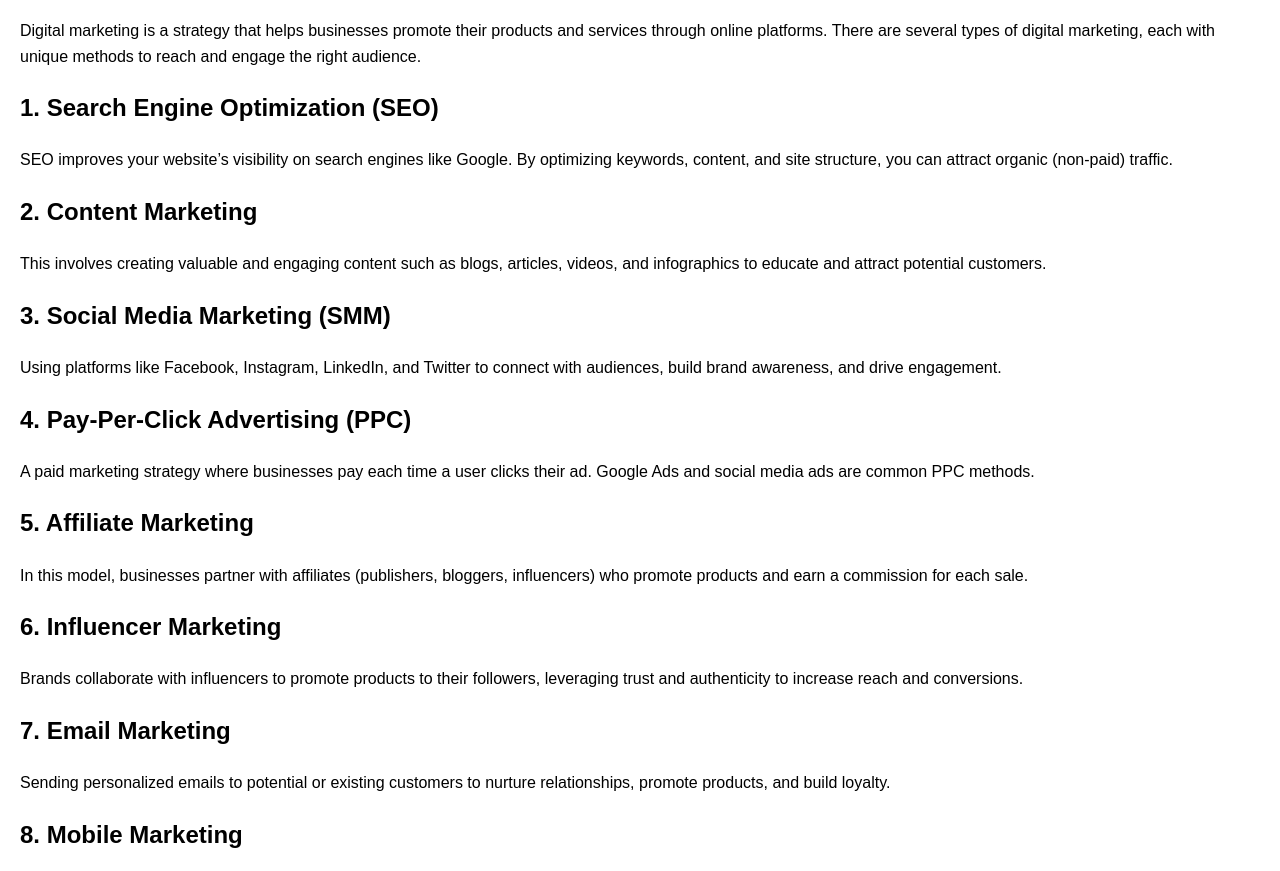
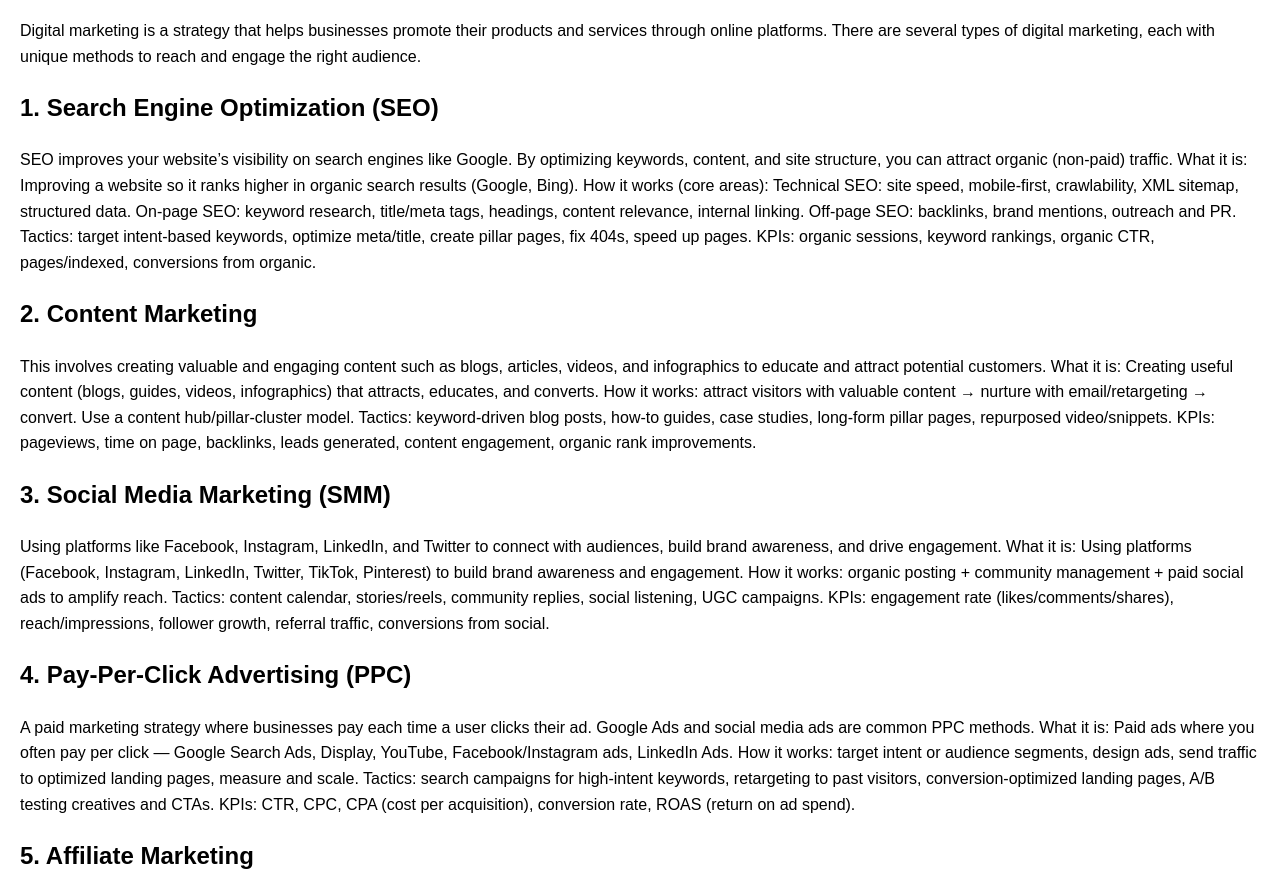
Before and after one commit to AnooshaAhmed-jpg/What-are-the-8-types-of-digital-marketing-strategy, a plain HTML site: page index.html in a window 1280 px wide. Shown: the part 76-947 px from the top of the page. Drawn offline with Linux system fonts and the light colour scheme.

Commit message:
Update index.html

```diff
--- a/index.html
+++ b/index.html
@@ -16,42 +16,82 @@
   <main>
     <section>
       <h2>1. Search Engine Optimization (SEO)</h2>
-      <p>SEO improves your website’s visibility on search engines like Google. By optimizing keywords, content, and site structure, you can attract organic (non-paid) traffic.</p>
+      <p>SEO improves your website’s visibility on search engines like Google. By optimizing keywords, content, and site structure, you can attract organic (non-paid) traffic.
+        What it is: Improving a website so it ranks higher in organic search results (Google, Bing).
+How it works (core areas):
+
+Technical SEO: site speed, mobile-first, crawlability, XML sitemap, structured data.
+
+On-page SEO: keyword research, title/meta tags, headings, content relevance, internal linking.
+
+Off-page SEO: backlinks, brand mentions, outreach and PR.
+Tactics: target intent-based keywords, optimize meta/title, create pillar pages, fix 404s, speed up pages.
+KPIs: organic sessions, keyword rankings, organic CTR, pages/indexed, conversions from organic.
+      </p>
     </section>
 
     <section>
       <h2>2. Content Marketing</h2>
-      <p>This involves creating valuable and engaging content such as blogs, articles, videos, and infographics to educate and attract potential customers.</p>
+      <p>This involves creating valuable and engaging content such as blogs, articles, videos, and infographics to educate and attract potential customers.
+      What it is: Creating useful content (blogs, guides, videos, infographics) that attracts, educates, and converts.
+How it works: attract visitors with valuable content → nurture with email/retargeting → convert. Use a content hub/pillar-cluster model.
+Tactics: keyword-driven blog posts, how-to guides, case studies, long-form pillar pages, repurposed video/snippets.
+KPIs: pageviews, time on page, backlinks, leads generated, content engagement, organic rank improvements.</p>
     </section>
 
     <section>
       <h2>3. Social Media Marketing (SMM)</h2>
-      <p>Using platforms like Facebook, Instagram, LinkedIn, and Twitter to connect with audiences, build brand awareness, and drive engagement.</p>
+      <p>Using platforms like Facebook, Instagram, LinkedIn, and Twitter to connect with audiences, build brand awareness, and drive engagement.
+      What it is: Using platforms (Facebook, Instagram, LinkedIn, Twitter, TikTok, Pinterest) to build brand awareness and engagement.
+How it works: organic posting + community management + paid social ads to amplify reach.
+Tactics: content calendar, stories/reels, community replies, social listening, UGC campaigns.
+KPIs: engagement rate (likes/comments/shares), reach/impressions, follower growth, referral traffic, conversions from social.</p>
     </section>
 
     <section>
       <h2>4. Pay-Per-Click Advertising (PPC)</h2>
-      <p>A paid marketing strategy where businesses pay each time a user clicks their ad. Google Ads and social media ads are common PPC methods.</p>
+      <p>A paid marketing strategy where businesses pay each time a user clicks their ad. Google Ads and social media ads are common PPC methods.
+      What it is: Paid ads where you often pay per click — Google Search Ads, Display, YouTube, Facebook/Instagram ads, LinkedIn Ads.
+How it works: target intent or audience segments, design ads, send traffic to optimized landing pages, measure and scale.
+Tactics: search campaigns for high-intent keywords, retargeting to past visitors, conversion-optimized landing pages, A/B testing creatives and CTAs.
+KPIs: CTR, CPC, CPA (cost per acquisition), conversion rate, ROAS (return on ad spend).</p>
     </section>
 
     <section>
       <h2>5. Affiliate Marketing</h2>
-      <p>In this model, businesses partner with affiliates (publishers, bloggers, influencers) who promote products and earn a commission for each sale.</p>
+      <p>In this model, businesses partner with affiliates (publishers, bloggers, influencers) who promote products and earn a commission for each sale.
+        What it is: Partners (affiliates) promote your product and earn a commission for referred sales or leads.
+How it works: you provide creatives/tracking links; affiliates drive traffic; you pay per sale or lead.
+Tactics: recruit high-quality affiliates, offer tiered commissions, provide tracking dashboards and creatives, monitor fraud.
+KPIs: affiliate-driven revenue, conversion rate, EPC (earnings per click), number of active affiliates.
+Best practice: make it easy for affiliates to promote (clear tracking + good creatives) and focus on quality, not just volume.</p>
     </section>
 
     <section>
       <h2>6. Influencer Marketing</h2>
-      <p>Brands collaborate with influencers to promote products to their followers, leveraging trust and authenticity to increase reach and conversions.</p>
+      <p>Brands collaborate with influencers to promote products to their followers, leveraging trust and authenticity to increase reach and conversions.
+      What it is: Collaborating with influencers to promote products or services to their audience.
+How it works: choose influencers aligned with your brand, agree on deliverables (posts, stories, reviews), and measure impact.
+Tactics: micro-influencers for niche trust, long-term partnerships for authenticity, UGC amplification.
+KPIs: reach/impressions, engagement from influencer posts, referral traffic, trackable sales (UTM / promo codes).</p>
     </section>
 
     <section>
       <h2>7. Email Marketing</h2>
-      <p>Sending personalized emails to potential or existing customers to nurture relationships, promote products, and build loyalty.</p>
+      <p>Sending personalized emails to potential or existing customers to nurture relationships, promote products, and build loyalty.
+      What it is: Using email to nurture leads, onboard users, and retain customers.
+How it works: capture emails (lead magnets), segment lists, set up automated flows (welcome, cart abandonment, re-engagement).
+Tactics: welcome series, drip campaigns, newsletters, personalized offers, behavior-triggered emails.
+KPIs: open rate, click-through rate (CTR), unsubscribe rate, conversion rate, LTV of email-driven customers.</p>
     </section>
 
     <section>
       <h2>8. Mobile Marketing</h2>
-      <p>Engaging users through smartphones via SMS, mobile apps, push notifications, and mobile-friendly websites.</p>
+      <p>Engaging users through smartphones via SMS, mobile apps, push notifications, and mobile-friendly websites.
+      What it is: Reaching and engaging users on mobile devices — includes SMS, push notifications, in-app messaging, mobile ads and mobile-optimized sites.
+How it works: design short, timely messages and mobile-first experiences (fast, minimal form fields, click-to-call).
+Tactics: SMS campaigns for urgent promos, app onboarding flows, push notifications, mobile retargeting, AMP pages.
+KPIs: app installs, retention/DAU, opt-in rate (SMS/push), conversion rate on mobile, bounce rate.</p>
     </section>
   </main>
 
```
